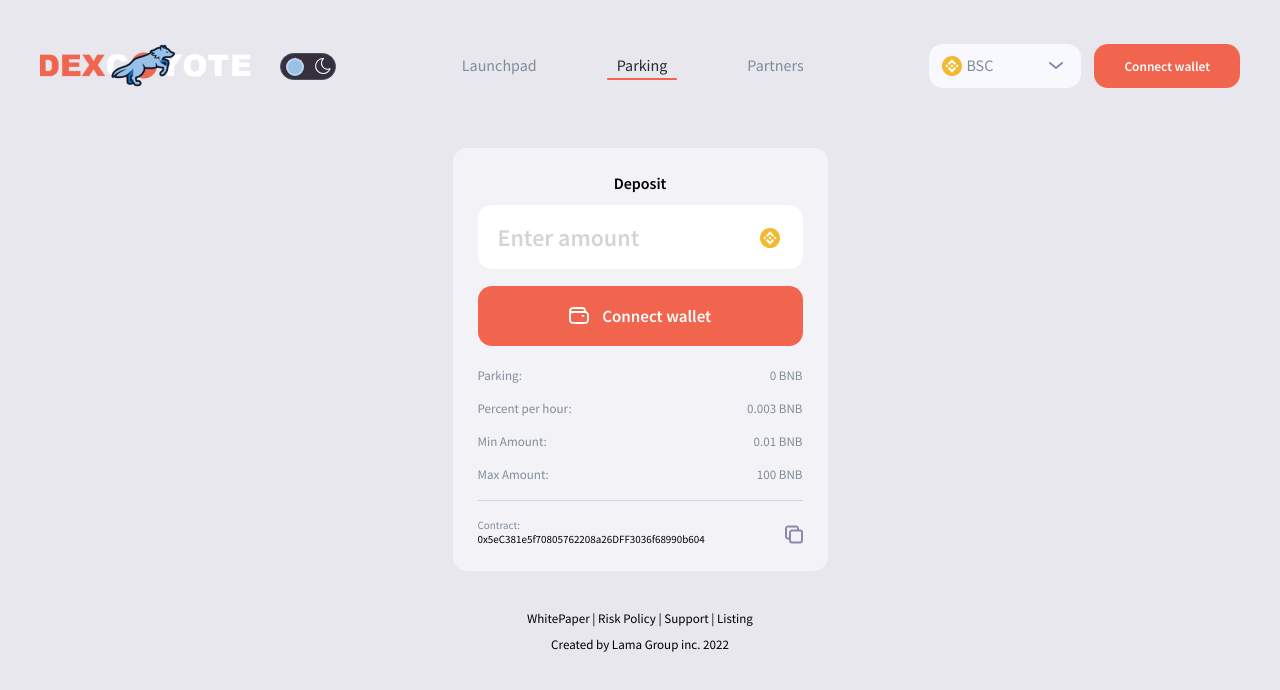
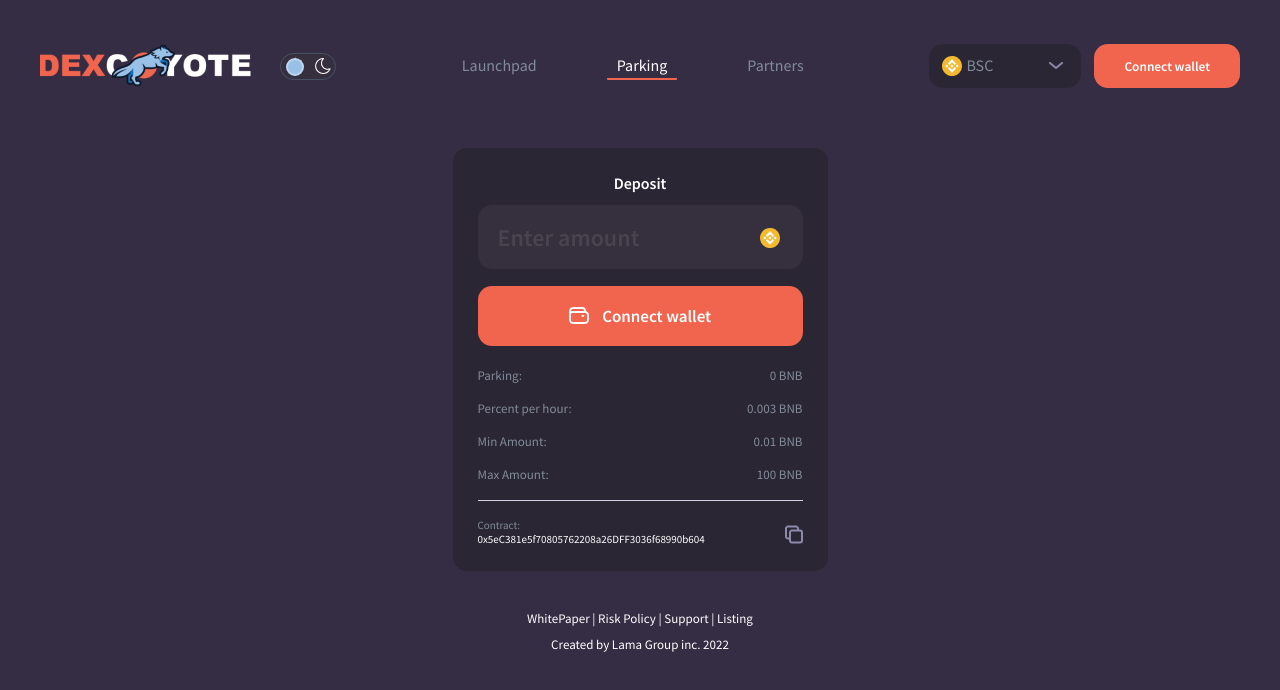
Before and after one commit to yavbatyr/DEXC, a website: page app/index.html in a window 1280 px wide. Both pictures are taken after a click on the element 308 px from the left and 66 px from the top of the page. Drawn offline with nearby package versions, Linux system fonts and the light colour scheme; files that its build step writes are made by us from their sources.

Commit message:
ended project

```diff
--- a/app/js/main.js
+++ b/app/js/main.js
@@ -3,9 +3,9 @@ $(function(){
         e.preventDefault();
         const id = $(this).attr('data-id');
 
-        $(".header__list-item").removeClass("header__list-item_active");
+        $(".header__list-item").removeClass("header__list-item_active light");
         $(".form").removeClass("form_active");
-        $(`.header__list-item[data-id='${id}']`).addClass("header__list-item_active");
+        $(`.header__list-item[data-id='${id}']`).addClass("header__list-item_active light");
         $(`.form[data-content='${id}']`).addClass("form_active");
     });
 
@@ -69,4 +69,16 @@ $(function(){
             }
         });
     });
+
+//dark-theme
+$('.themes').on('click', function (e) {
+    e.preventDefault();
+    $('body').toggleClass('body_dark-theme');
+    $('.form__wrapper').toggleClass('form__wrapper_dark-theme');
+    $('.form__input-text').toggleClass('form__input-text_dark-theme');
+    $('.form__disclaimer').toggleClass('form__disclaimer_dark-theme');
+    $('.footer__copy, .form__disclaimer-text, .footer__link, .form__title, .form__address-wallet, .header__list-item').toggleClass('light-text');
+    $('.new-select__list').toggleClass('new-select__list_dark-theme');
+    $('.new-select').toggleClass('new-select_dark-theme');
+});
 })
--- a/app/scss/_global.scss
+++ b/app/scss/_global.scss
@@ -3,13 +3,16 @@
     width: 100%;
     margin: 0 auto;
 }
-
+*{
+    transition: .3s;
+}
 body{
     background: $clr-bg-light;
     font-family: 'Source Sans Pro';
     font-weight: 400;
     font-size: 16px;
     height: auto;
+    transition: .3s;
 }
 
 // .title{
--- /dev/null
+++ b/app/scss/_theme.scss
@@ -0,0 +1,21 @@
+.body_dark-theme{
+    background: $clr-bg-dark;
+}
+.form__wrapper_dark-theme,
+.form__disclaimer_dark-theme{
+    background: $primary-clr-dark !important;
+}
+.form__input-text_dark-theme{
+    background: $clr-input-dark !important;
+    color: $clr-text-light !important;
+}
+.header__list-item_active.light-text a{
+    color: $clr-text-light;
+}
+.light-text{
+    color: $clr-text-light !important;
+}
+.new-select_dark-theme,
+.new-select__list_dark-theme{
+    background: $primary-clr-dark !important;
+}
--- a/app/scss/style.scss
+++ b/app/scss/style.scss
@@ -1,6 +1,7 @@
 @import 'vars';
 @import 'global';
 @import 'fonts';
+@import 'theme';
 
 .header {
     margin-top: 44px;
@@ -73,6 +74,7 @@
     &__list-item {
         margin-right: 60px;
         padding: 4.5px 10px;
+        transition: 0s;
     }
     &__list-item:last-child {
         margin-right: 0px;
@@ -121,7 +123,7 @@
         background-color: $clr-dropdown-light;
         width: 152px;
         height: 44px;
-        border-radius: 14px;
+        border-radius: 18px;
         color: $clr-text-secondary;
         // padding: 0 12px;
         appearance: none;
@@ -137,6 +139,7 @@
         }
 
         .new-select__list {
+            transition: 0s;
             border-radius: 14px;
             position: absolute;
             top: 55px;
```
Also changed, not shown: app/css/style.min.css, app/js/main.min.js.
